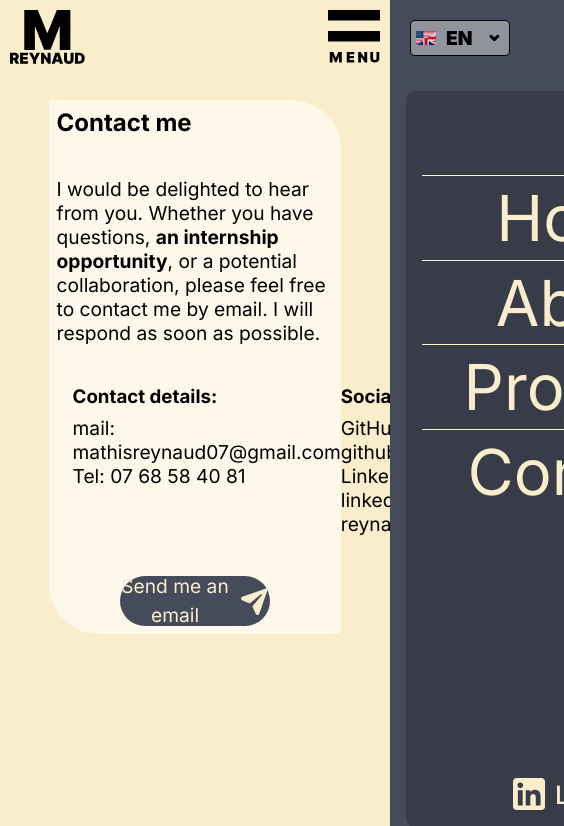
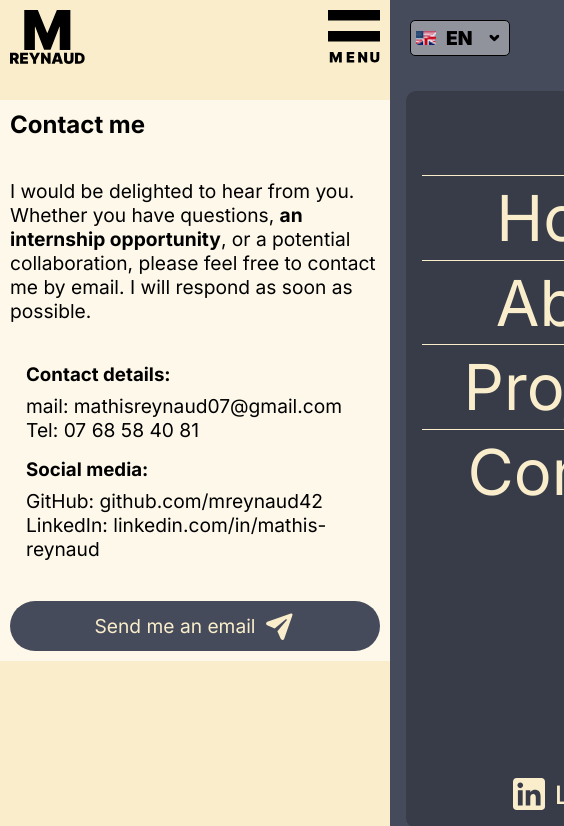
Before and after one commit to mreynaud42/my_showcase_website, a React (Vite) app in the folder showcase_website/: page /contact in a window 390 px wide. Shown: the top 826 px of the page, 564 px wide, since content can reach past the window. Built offline with nearby package versions, Linux system fonts and the light colour scheme.

Commit message:
responsive page contact

```diff
--- a/showcase_website/src/pages/Contact.tsx
+++ b/showcase_website/src/pages/Contact.tsx
@@ -10,6 +10,7 @@ export default function Contact() {
             <section className="contact">
                 <h2>Contact me</h2>
                 <p>I would be delighted to hear from you. Whether you have questions, <strong>an internship opportunity</strong>, or a potential collaboration, please feel free to contact me by email. I will respond as soon as possible.</p>
+                <div className="center">
                     <div className="info-contact">
                         <div className="contact-details">
                             <h3>Contact details:</h3>
@@ -22,6 +23,7 @@ export default function Contact() {
                             <a href="https://linkedin.com/in/mathis-reynaud" target="_blank">LinkedIn: linkedin.com/in/mathis-reynaud</a>
                         </div>
                     </div>
+                </div>
                 <div className="button">
                     <a href="mailto:mathisreynaud07@gmail.com" className="button">
                         <div><p className="text-cta">Send me an email</p></div>
--- a/showcase_website/src/styles/global.css
+++ b/showcase_website/src/styles/global.css
@@ -48,7 +48,7 @@ h1.namepage {
 
 main section {
     border-radius: 0 50px;
-    padding: 2%;
+    padding: max(2%, 10px);
 
     background-color: var(--light-primary-color);
 
--- a/showcase_website/src/styles/pages/contact.css
+++ b/showcase_website/src/styles/pages/contact.css
@@ -38,3 +38,30 @@
     font-size: 1rem;
     color: black;
 }
+
+@media (max-width: 1200px) {
+    .contact section.contact .center {
+        display: flex;
+        justify-content: center;
+    }
+
+    .contact div.info-contact {
+        display: flex;
+        justify-content: center;
+        flex-direction: column;
+        row-gap: 1rem;
+    }
+}
+
+@media (max-width: 700px) {
+    .contact section.contact a.button {
+        width: 100%;
+    }
+}
+
+@media (max-width: 400px) {
+    .contact section.contact {
+        width: 100%;
+        border-radius: 0;
+    }
+}
```
Lines whose indentation alone changed are shown as unchanged.
